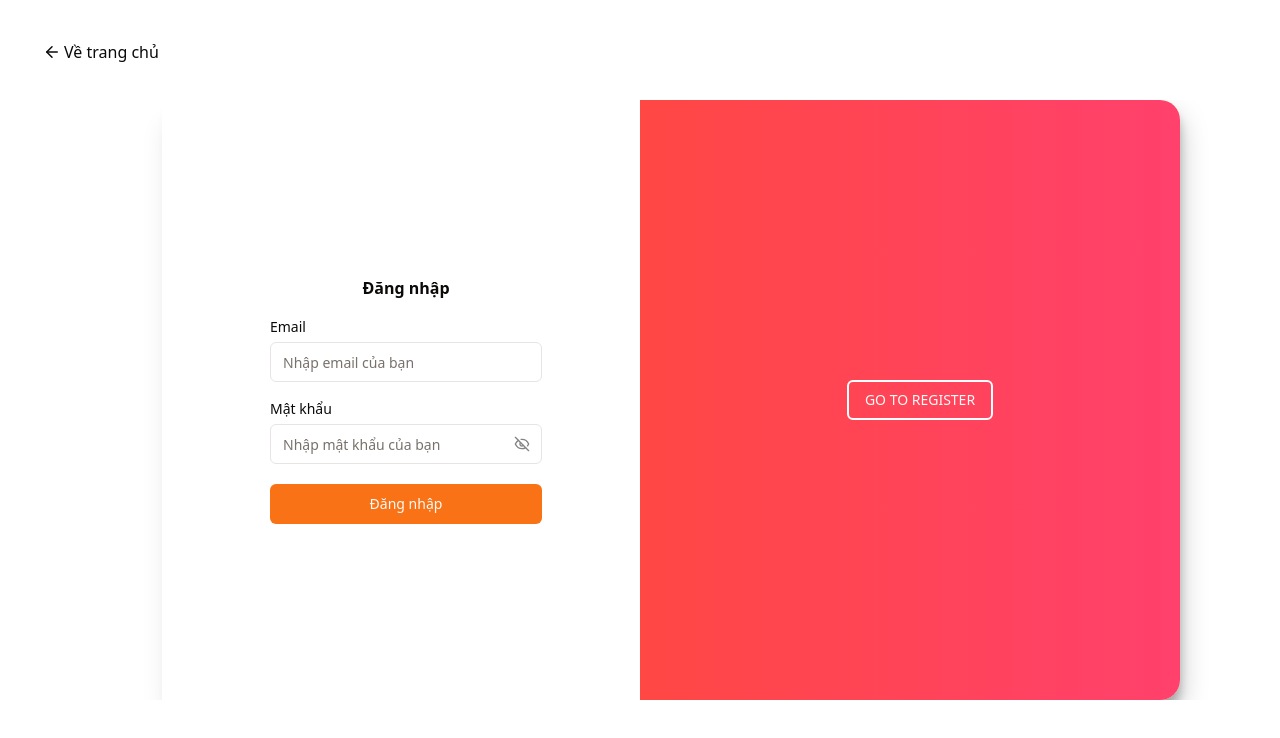
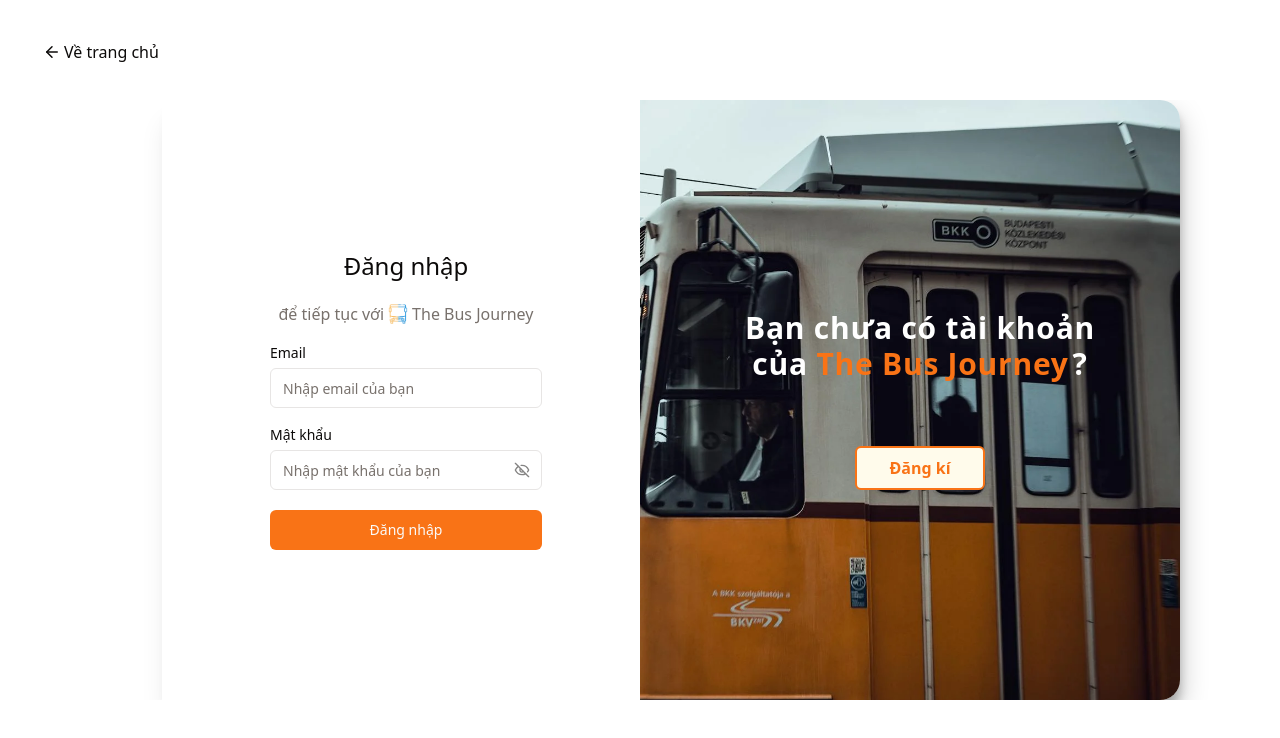
Before and after one commit to truongduytven/SWD392-FrontEnd, a React (Vite) app: page /login in a window 1280 px wide. Shown: the top 738 px of the page. Built offline with nearby package versions, Linux system fonts and the light colour scheme.

Commit message:
fix: login and sign up form

```diff
--- a/src/components/global/organisms/FormLogin.tsx
+++ b/src/components/global/organisms/FormLogin.tsx
@@ -7,6 +7,8 @@ import { Form, FormControl, FormField, FormItem, FormLabel, FormMessage } from '
 import { z } from 'zod'
 import { PasswordInput } from '../atoms/password-input'
 import { useEffect } from 'react'
+import LogoIcon from '@/assets/LogoIcon.png';
+
 type FormLoginProps = {
   reset: boolean
 }
@@ -31,7 +33,8 @@ function FormLogin({ reset }: FormLoginProps) {
         onSubmit={formLogin.handleSubmit(onSubmitLogin)}
         className='flex items-center px-10 justify-center gap-5 flex-col h-full text-center shadow-xl mr-20 '
       >
-        <h1 className='font-bold'>Đăng nhập</h1>
+       <p className='font-medium text-2xl'>Đăng nhập</p>
+        <p className='flex items-center text-muted-foreground'>để tiếp tục với <img src={LogoIcon} className='mx-1' width={20}/>The Bus Journey</p>
 
         <FormField
           control={formLogin.control}
--- a/src/components/global/organisms/FormSignUp.tsx
+++ b/src/components/global/organisms/FormSignUp.tsx
@@ -7,6 +7,8 @@ import { Form, FormControl, FormField, FormItem, FormLabel, FormMessage } from '
 import { z } from 'zod'
 import { PasswordInput } from '../atoms/password-input'
 import { useEffect } from 'react'
+import LogoIcon from '@/assets/LogoIcon.png';
+
 type FormSignUpProps = {
   reset: boolean
 }
@@ -33,7 +35,8 @@ function FormSignUp({ reset }: FormSignUpProps) {
         onSubmit={formSignUp.handleSubmit(onSubmitSignUp)}
         className='flex items-center px-10 justify-center gap-5 flex-col h-full text-center shadow-xl mr-20 '
       >
-        <h1 className='font-bold'>Đăng kí</h1>
+        <p className='font-medium text-2xl'>Tạo tài khoản</p>
+        <p className='flex items-center text-muted-foreground'>để tiếp tục với <img src={LogoIcon} className='mx-1' width={20}/>The Bus Journey</p>
         <FormField
           control={formSignUp.control}
           name='name'
--- a/src/components/global/templates/SignIn_SignUp.css
+++ b/src/components/global/templates/SignIn_SignUp.css
@@ -8,8 +8,6 @@
   }
 
   .form-container {
-    /* box-shadow: 0 14px 28px rgba(0, 0, 0, 0.25), 0 10px 10px rgba(0, 0, 0, 0.22); */
-
     position: absolute;
     top: 0;
     height: 100%;
@@ -25,7 +23,6 @@
   }
 
   .container.right-panel-active .sign-in-container {
-
     transform: translateX(100%);
   }
 
@@ -34,7 +31,6 @@
     width: 50%;
     opacity: 0;
     z-index: 1;
-
   }
 
   .container.right-panel-active .sign-up-container {
@@ -42,15 +38,12 @@
     opacity: 1;
     z-index: 5;
     animation: show 0.6s;
-    /* left: -36%; */
     padding: 0 100px 0 0;
 
 
   }
   .container.right-panel-active .sign-in-container {
     opacity: 0;
-
-
   }
 
   @keyframes show {
@@ -59,7 +52,6 @@
       opacity: 0;
       z-index: 1;
     }
-
     50%,
     100% {
       opacity: 1;
@@ -77,28 +69,16 @@
     transition: transform 0.6s ease-in-out;
     z-index: 100;
     padding: 0 100px;
-
-
   }
 
   .container.right-panel-active .overlay-container {
     transform: translateX(-100%);
-
   }
 
   .overlay {
-    /* background-image: url("https://pbs.twimg.com/media/FFCC3icVcAcC9FZ.jpg"); */
-
-    /* background-color: red; */
-    /* background: #790d79; */
-    /* background: -webkit-linear-gradient(to right, #2f79da, #89369e);
-    background: linear-gradient(to right, #8fcf18, #a1aa1b); */
-    background: #ff416c;
-    background: -webkit-linear-gradient(to right, #ff4b2b, #ff416c);
-    background: linear-gradient(to right, #ff4b2b, #ff416c);
+    background: url('@/assets/login.png') no-repeat center top;
     background-repeat: space;
     background-size: cover;
-    background-position: 0 0;
     color: #ffffff;
     position: relative;
     left: -100%;
@@ -108,8 +88,6 @@
     transition: transform 0.6s ease-in-out;
     box-shadow: 0 14px 28px rgba(0, 0, 0, 0.25), 0 10px 10px rgba(0, 0, 0, 0.22);
     border-radius: 20px;
-
-
   }
 
   .container.right-panel-active .overlay {
@@ -117,15 +95,12 @@
   }
 
   .overlay-panel {
-
     position: absolute;
     display: flex;
     align-items: center;
     justify-content: center;
     flex-direction: column;
     padding: 0 40px;
-    /* text-align: center; */
-    /* top: 0; */
     height: 100%;
     width: 50%;
     transform: translateX(0);
@@ -137,7 +112,6 @@
     left: 40px;
    opacity: 0;
     transform: translateX(-20%);
-
   }
 
   .container.right-panel-active .overlay-left {
@@ -148,7 +122,6 @@
 
   .overlay-right {
     right: 40px;
-
     transform: translateX(0);
   }
 
@@ -156,3 +129,17 @@
     opacity: 0;
     transform: translateX(20%);
   }
+  @keyframes slideUp {
+    from {
+      transform: translateY(100%);
+      opacity: 0;
+    }
+    to {
+      transform: translateY(0);
+      opacity: 1;
+    }
+  }
+
+  .slide-up-text {
+    animation: slideUp 1s ease-out;
+  }
--- a/src/components/global/templates/SignIn_SignUp.tsx
+++ b/src/components/global/templates/SignIn_SignUp.tsx
@@ -1,4 +1,4 @@
-import { useState } from 'react'
+import { useEffect, useState } from 'react'
 import { Button } from '../atoms/button'
 import FormLogin from '../organisms/FormLogin'
 import FormSignUp from '../organisms/FormSignUp'
@@ -9,8 +9,15 @@ function SignInSignUp() {
   const [addclass, setaddclass] = useState('')
   const [resetFormLogin, setResetFormLogin] = useState(false)
   const [resetFormSignUp, setResetSignUp] = useState(false)
+  const [showSignupText, setShowSignupText] = useState(true)
+  const [showSigninText, setShowSigninText] = useState(true)
+
+  // useEffect(() => {
+  //   setShowWelcomeText(true)
+  // }, [])
+
   return (
-    <div className='h-screen flex justify-center items-center  '>
+    <div className='h-screen  flex justify-center items-center  '>
       <div className='absolute top-10 left-10 hover:font-bold hover:underline hover:text-primary'>
         <Link to='/' className='flex space-x-2'>
           <ArrowLeft className='scale-75' />
@@ -24,35 +31,50 @@ function SignInSignUp() {
         <div className='form-container sign-in-container'>
           <FormLogin reset={resetFormLogin} />
         </div>
-        <div className='overlay-container '>
-          <div className='overlay'>
-            <div className='overlay-panel overlay-left'>
-              <Link to='/login'>
+        <div className='overlay-container  '>
+          <div className='overlay group relative'>
+            <div className='overlay-panel overlay-left '>
+              <Link to='/login' className='flex justify-center items-center flex-col gap-16'>
+              {showSigninText && (
+                <p className=' slide-up-text tracking-wide text-primary text-3xl text-center font-bold'>
+                  Bạn đã có tài khoản của <span className='text-white bg-primary mr-1'>The Bus Journey</span>?
+                </p>
+              )}
                 <Button
-                  className='ghost bg-transparent hover:bg-transparent border-2 border-white'
+                  className='px-8 py-2 rounded-md hover:bg-primary hover:text-white font-bold transition duration-200 bg-amber-50 text-primary border-2 hover:border-transparent border-primary'
                   id='signIn'
                   onClick={() => {
                     setaddclass('')
                     setResetSignUp((prev) => !prev)
+                    setShowSignupText(true)
+                    setShowSigninText(false)
                   }}
                 >
-                  GO TO LOGIN
+                  Đăng nhập
                 </Button>
               </Link>
             </div>
             <div className='overlay-panel overlay-right'>
+            {showSignupText && (
+                <p className=' slide-up-text text-3xl text-center font-bold tracking-wide'>
+                  Bạn chưa có tài khoản của <span className='text-primary mr-1 '>The Bus Journey</span>?
+                </p>
+              )}
               <Link to='/register'>
-                <Button
-                  className='ghost bg-transparent hover:bg-transparent border-2 border-white'
+                <button
+                  className='slide-up-text px-8 mt-16 py-2 rounded-md hover:bg-primary hover:text-white font-bold transition bg-amber-50 text-primary border-2 hover:border-transparent border-primary'
                   id='signUp'
                   onClick={() => {
                     setaddclass('right-panel-active')
                     setResetFormLogin((prev) => !prev)
+                    setShowSignupText(false)
+                    setShowSigninText(true)
                   }}
                 >
-                  GO TO REGISTER
-                </Button>
+                  Đăng kí
+                </button>
               </Link>
+
             </div>
           </div>
         </div>
```
Also changed, not shown: src/assets/login.png (added), src/assets/otpcode.jpeg (added).
